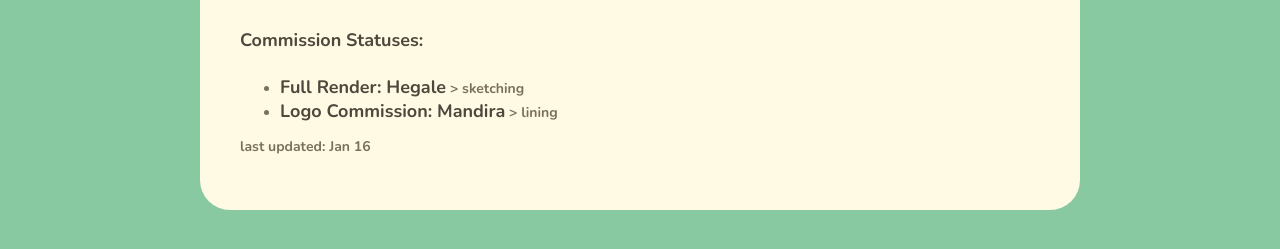
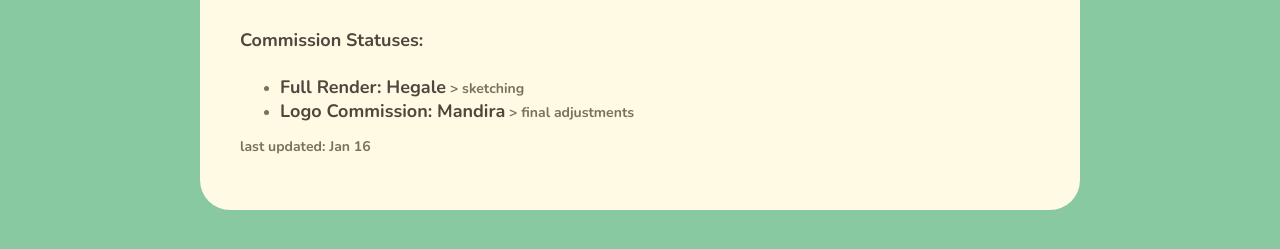
Before and after one commit to antheakwong/antheakwong.github.io, a Jekyll site: the page built from commissions/index.md, in a window 1280 px wide and 900 px high, scrolled down 506 px. Shown: the part 610-859 px from the top of the window. Built offline with Jekyll 4.4.1, drawn with Linux system fonts in a browser that asks for light colours; nearby versions of some CDN libraries.

Commit message:
updated status

```diff
--- a/commissions/index.md
+++ b/commissions/index.md
@@ -41,6 +41,6 @@ Won’t draw: NSFW, mecha, offensive/shock content
 
 # **Commission Statuses:**
 - **Full Render: Hegale** > sketching
-- **Logo Commission: Mandira** > lining
+- **Logo Commission: Mandira** > final adjustments
 
 last updated: Jan 16
```
